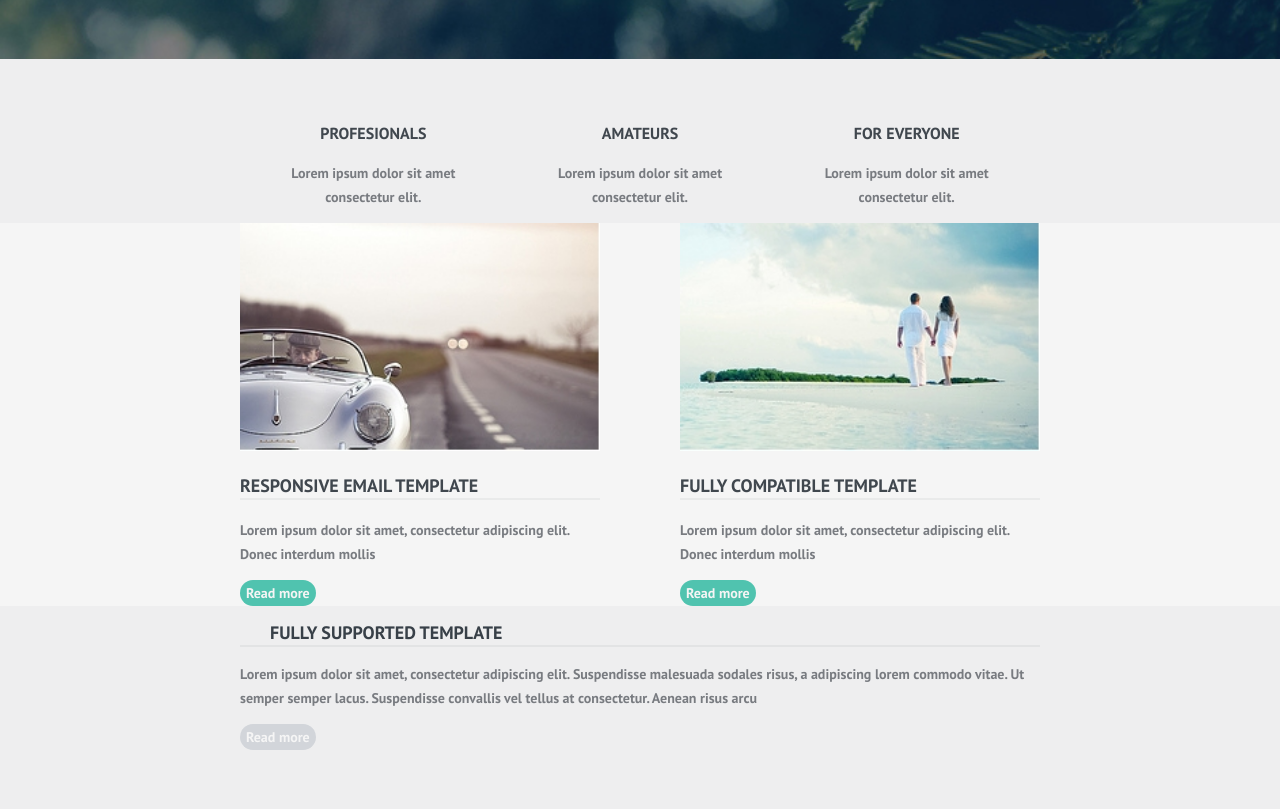
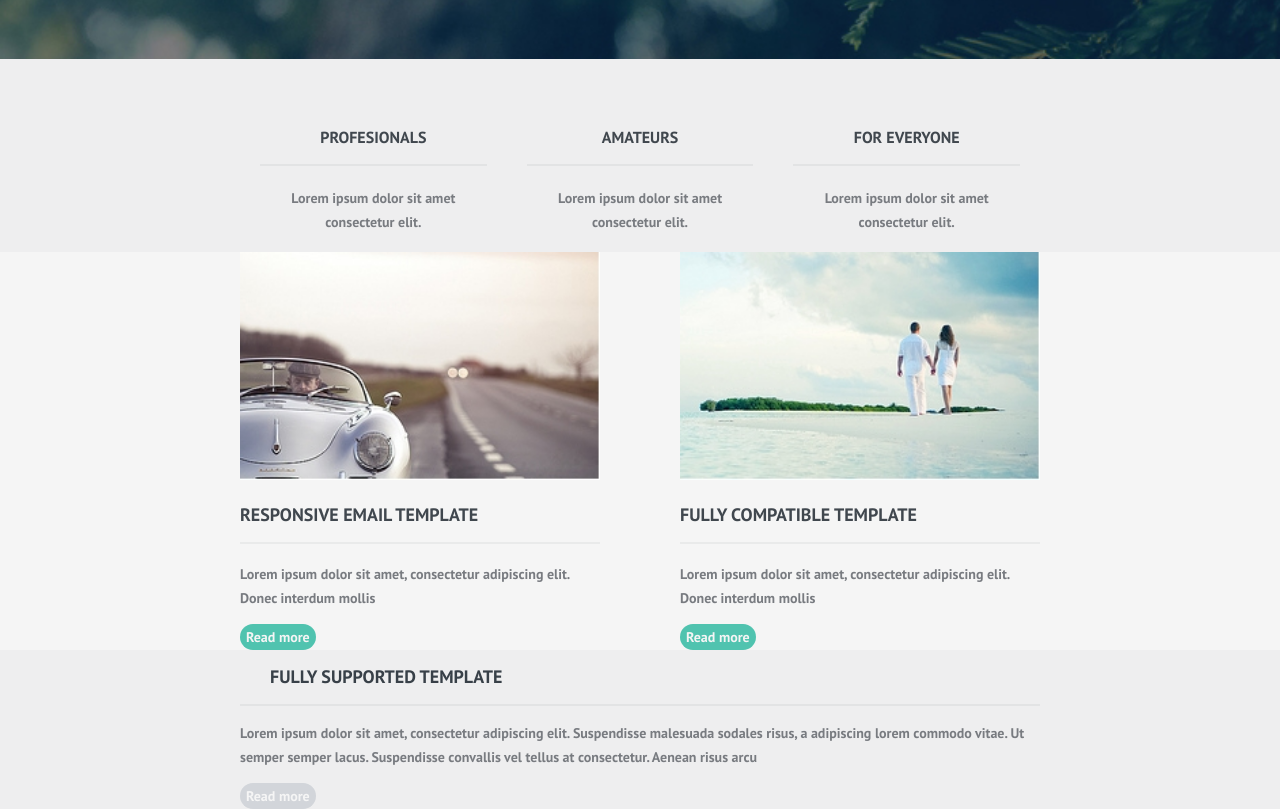
Before and after one commit to karachev/test-rocket, a website: page src/html/index.html in a window 1280 px wide. Shown: the part 540-1349 px from the top of the page. Before the commit the page ends 1290 px from the top, so only its background shows below. Drawn offline with nearby package versions, Linux system fonts and the light colour scheme; files that its build step writes are made by us from their sources; files whose address does not match are found by name.

Commit message:
Доабвляет отсутпы для блока features

```diff
--- a/src/sass/pages/home/_blog.scss
+++ b/src/sass/pages/home/_blog.scss
@@ -21,6 +21,7 @@
   }
 
   &-item__title {
+    padding-bottom: 15px;
     color: #40474e;
     font-family: $font-family-ptsans;
     font-size: 18px;
--- a/src/sass/pages/home/_features.scss
+++ b/src/sass/pages/home/_features.scss
@@ -25,15 +25,19 @@
   }
 
   &-item__title {
+    margin: 20px auto;
+    padding-bottom: 15px;
     color: #40474e;
     font-family: $font-family-ptsans;
     font-size: 16px;
     font-weight: $font-weight-title;
     line-height: 24px;
     text-transform: uppercase;
+    border-bottom: 2px solid rgba(41, 49, 57, 0.06);
   }
 
   &-item__text {
+    margin: 18px auto;
     color: #787b80;
     font-family: $font-family-ptsans;
     font-size: 14px;
--- a/src/sass/pages/home/_support.scss
+++ b/src/sass/pages/home/_support.scss
@@ -7,6 +7,7 @@
   &__title {
     position: relative;
     padding-left: 30px;
+    padding-bottom: 15px;
     color: #384048;
     font-family: $font-family-ptsans;
     font-size: 18px;
```
